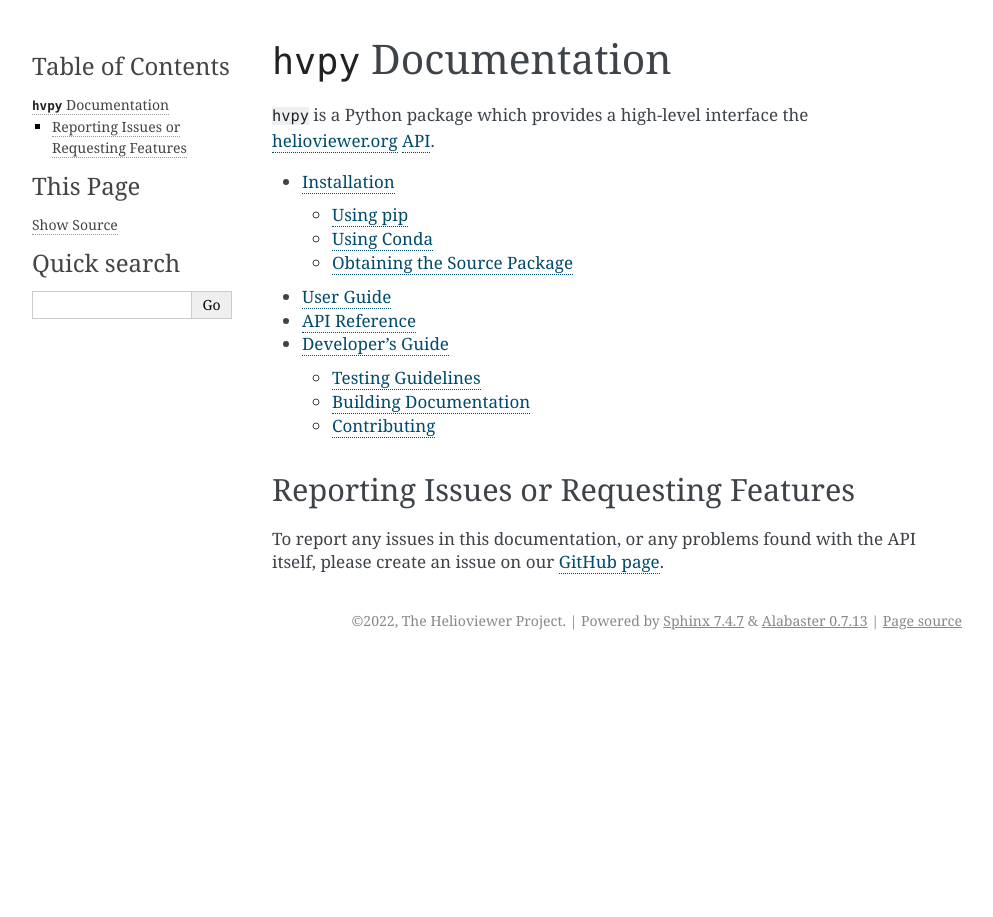
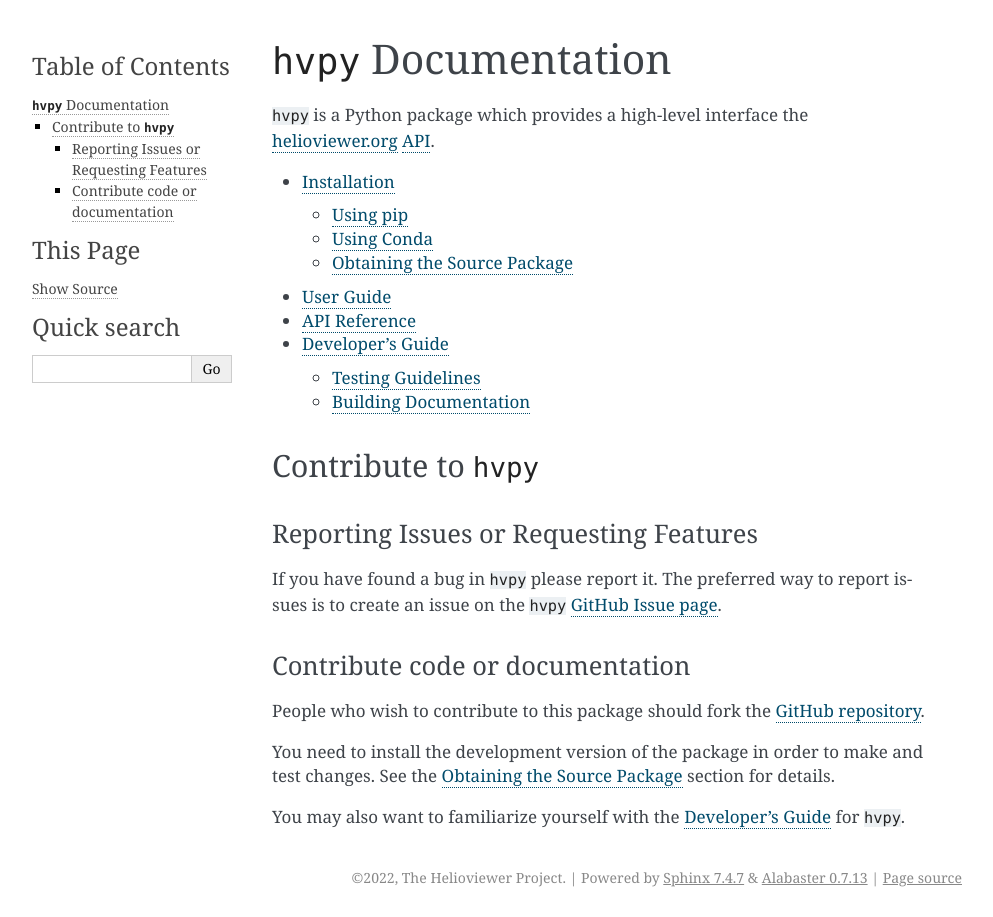
Before and after one commit to Helioviewer-Project/python-api, a Sphinx documentation site: the page built from docs/index.rst, in a window 1280 px wide. Shown: the whole page, without its empty margins (148-1141 px from the left). Built offline with Sphinx 7.4.7, drawn with Linux system fonts in a browser that asks for light colours; the version number could not be read and is left out.

Commit message:
refactor docs for contribution

```diff
--- a/docs/index.rst
+++ b/docs/index.rst
@@ -12,7 +12,21 @@
    api
    dev_guide
 
+Contribute to ``hvpy``
+----------------------
+
 Reporting Issues or Requesting Features
 ^^^^^^^^^^^^^^^^^^^^^^^^^^^^^^^^^^^^^^^
 
-To report any issues in this documentation, or any problems found with the API itself, please create an issue on our `GitHub page <https://github.com/Helioviewer-Project/python-api/issues>`__.
+If you have found a bug in ``hvpy`` please report it.
+The preferred way to report issues is to create an issue on the ``hvpy`` `GitHub Issue page <https://github.com/Helioviewer-Project/python-api/issues>`__.
+
+Contribute code or documentation
+^^^^^^^^^^^^^^^^^^^^^^^^^^^^^^^^
+
+People who wish to contribute to this package should fork the `GitHub repository <https://github.com/Helioviewer-Project/python-api>`__.
+
+You need to install the development version of the package in order to make and test changes.
+See the :ref:`obtaining_the_source` section for details.
+
+You may also want to familiarize yourself with the :ref:`dev_guide` for ``hvpy``.
```
Also changed, not shown: docs/dev_guide.rst (+0 -8 lines).
